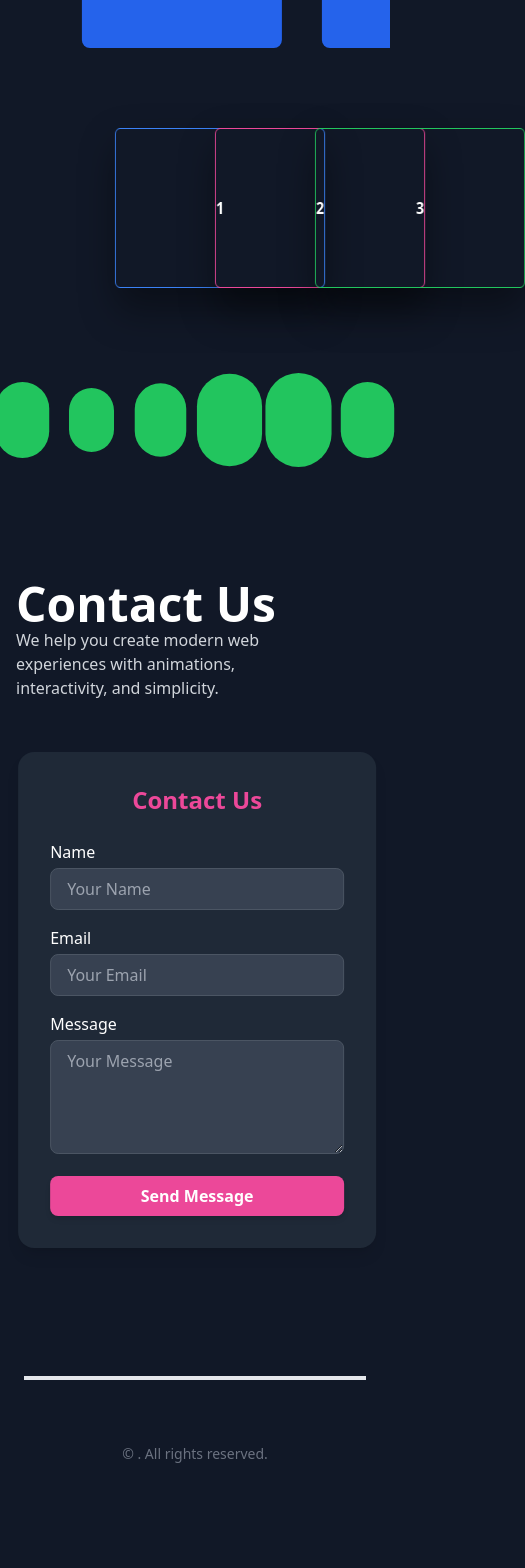
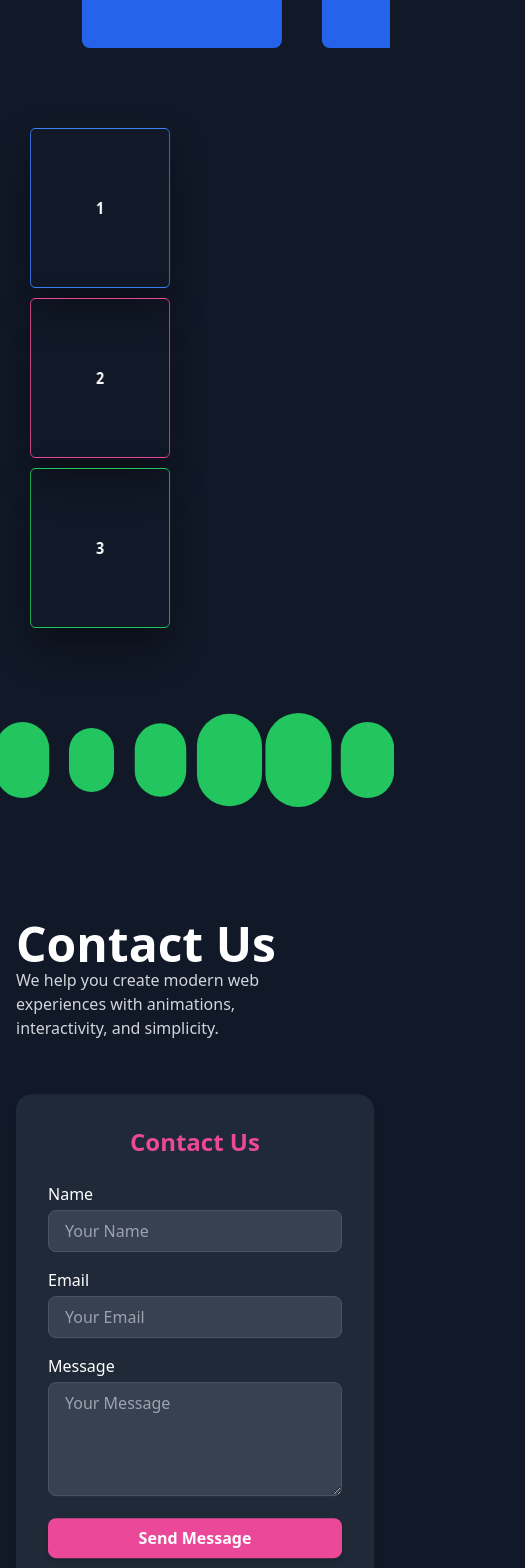
Before and after one commit to AMIREDDYRAKEY/practiceanimations, a React (Vite) app: page / in a window 390 px wide. Shown: the part 2700-4268 px from the top of the page, 525 px wide, since content can reach past the window. Before the commit the page ends 4204 px from the top, so only its background shows below. Built offline with nearby package versions, Linux system fonts and the light colour scheme.

Commit message:
first commit

```diff
--- a/src/components/Borderanimate.jsx
+++ b/src/components/Borderanimate.jsx
@@ -10,11 +10,11 @@ const Borderanimate = () => {
   ];
 
   return (
-    <div className="grid  grid-cols-3  ml-[100px] gap-[10px] items-center mt-10  bg-gray-900">
+    <div className="md:grid  md:grid-cols-3 grid grid-cols-1 ml-5  md:ml-[100px] gap-[10px] items-center mt-10  bg-gray-900">
       {boxes.map((box) => (
         <motion.div
   key={box.id}
-  className={`md:w-50 w-60 h-40 border-[1px] ${box.color} rounded-md flex items-center justify-center text-white font-bold shadow-lg cursor-pointer`}
+  className={`md:w-50 w-40 h-40 border-[1px] ${box.color} rounded-md flex items-center justify-center text-white font-bold shadow-lg cursor-pointer`}
   animate={{
     opacity: 1,
     rotateY:360,
--- a/src/components/Contact.jsx
+++ b/src/components/Contact.jsx
@@ -25,7 +25,7 @@ const Contact = () => {
        <motion.div
         className="bg-gray-800 p-8 rounded-2xl shadow-lg w-[100%] max-w-md text-white"
         initial={{ opacity: 1, X: 50 }}
-        animate={{ opacity: 1, x:[0,10,0]}}
+        animate={{ opacity: 1, y:[0,10,0]}}
         transition={{ duration: 3, ease: "linear" ,repeat:Infinity}}
       >
         <motion.h2
```
